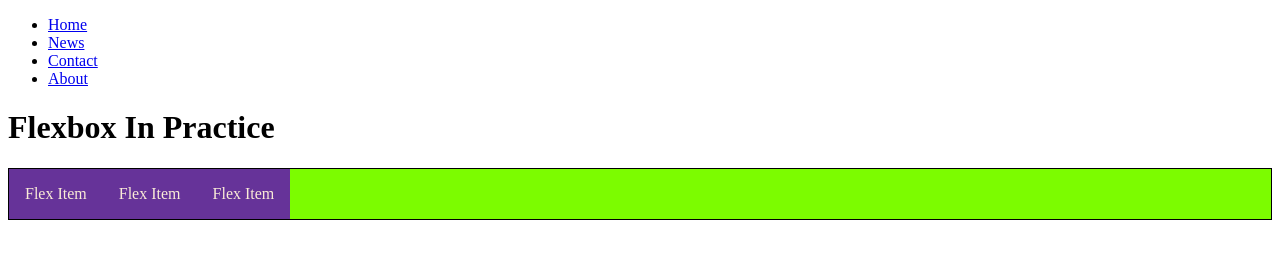
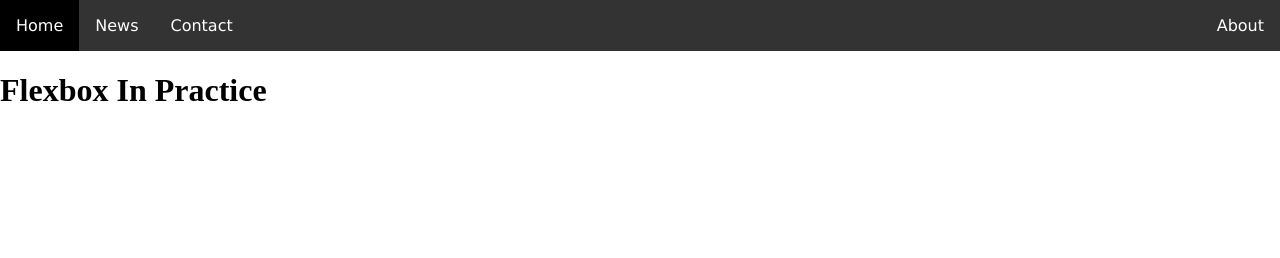
Before and after one commit to joanna-foss/codeup-web-exercises, a plain HTML site: page flexbox_in_practice_lecture.html in a window 1280 px wide. Drawn offline with Linux system fonts and the light colour scheme.

Commit message:
completed: flexbox in practice lecture w kenneth

```diff
--- a/flexbox_in_practice_lecture.html
+++ b/flexbox_in_practice_lecture.html
@@ -4,21 +4,59 @@
 	<meta charset="UTF-8">
 	<title>Flexbox In Practice</title>
 	<style>
-		#container {
-			/*height: 100vh;*/
-			display: flex;
-			background-color: lawngreen;
-			border: 1px solid black;
-			/*justify-content: center;*/
-			/*align-items: center;*/
-        }
+		/*#container {*/
+		/*	!*height: 100vh;*!*/
+		/*	display: flex;*/
+		/*	background-color: lawngreen;*/
+		/*	border: 1px solid black;*/
+		/*	!*justify-content: center;*!*/
+		/*	!*align-items: center;*!*/
+        /*}*/
 
-		.box {
-			background-color: rebeccapurple;
-			color:antiquewhite;
-			padding: 1em;
-        }
+		/*.box {*/
+		/*	background-color: darkblue;*/
+		/*	color: azure;*/
+		/*	padding: 1em;*/
+        /*}*/
 
+		/*#boxOne {*/
+		/*	margin-right: auto;*/
+        /*}*/
+
+        /*#boxThree {*/
+		/*	margin-left: auto;*/
+        /*}*/
+
+* {
+    box-sizing: border-box;
+}
+body {
+    margin: 0;
+}
+nav {
+    background: #333333;
+}
+ul {
+    list-style: none;
+    padding: 0;
+    margin: 0;
+    display: flex;
+}
+nav a {
+    text-decoration: none;
+    color: white;
+    font-family: Verdana, sans-serif;
+    display: inline-block;
+    padding: 1em;
+}
+
+nav ul li:last-child {
+	margin-left: auto;
+}
+
+nav a:hover {
+    background: black;
+}
 	</style>
 </head>
 <body>
@@ -31,11 +69,11 @@
         </ul>
     </nav>
     <h1>Flexbox In Practice</h1>
-	<div id="container">
-		<div class="box">Flex Item</div>
-		<div class="box">Flex Item</div>
-		<div class="box">Flex Item</div>
-	</div>
+<!--	<div id="container">-->
+<!--		<div id="boxOne" class="box">Flex Item 1</div>-->
+<!--		<div id="boxTwo" class="box">Flex Item 2</div>-->
+<!--		<div id="boxThree" class="box">Flex Item 3</div>-->
+<!--	</div>-->
 <script src=""></script>
 </body>
 </html>
```
